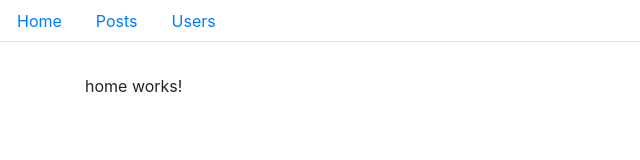
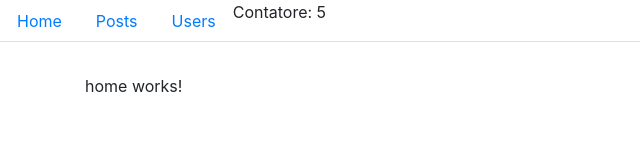
Before and after one commit to antobru/blog-bootstrap, an Angular app: page / in a window 1280 px wide. Shown: the top 160 px of the page, without its empty margins (0-640 px from the left). Built offline with nearby package versions, Linux system fonts and the light colour scheme.

Commit message:
Spiegazione del funzionamento di un Observable

```diff
--- a/src/app/components/navbar/navbar.component.html
+++ b/src/app/components/navbar/navbar.component.html
@@ -8,4 +8,7 @@
 			{{ link.title }}
 		</a>
 	</li>
+	<li>
+		<app-autoincrement-counter></app-autoincrement-counter>
+	</li>
 </ul>
```
